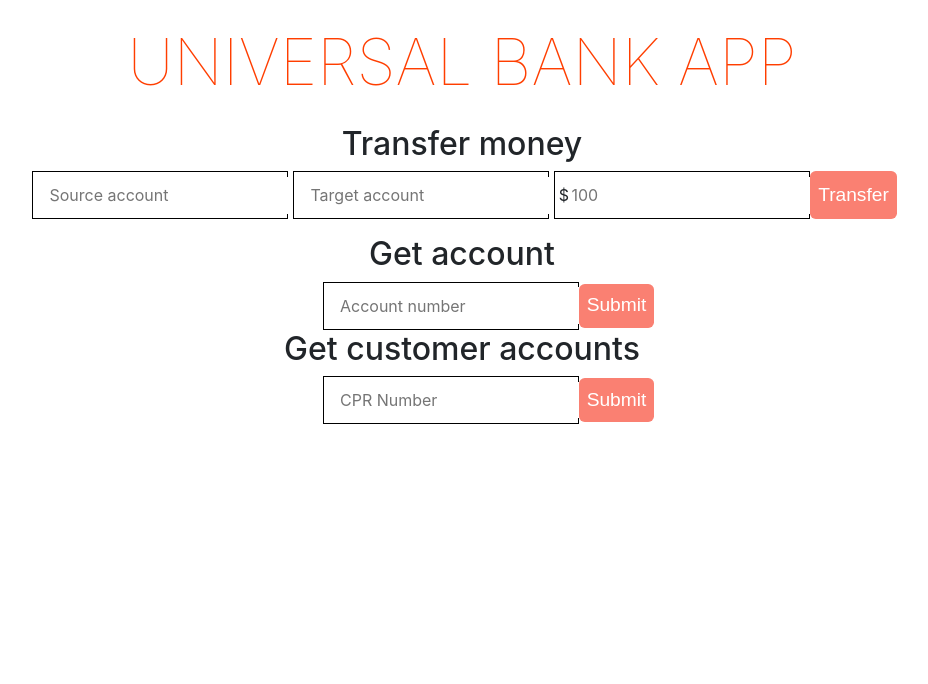
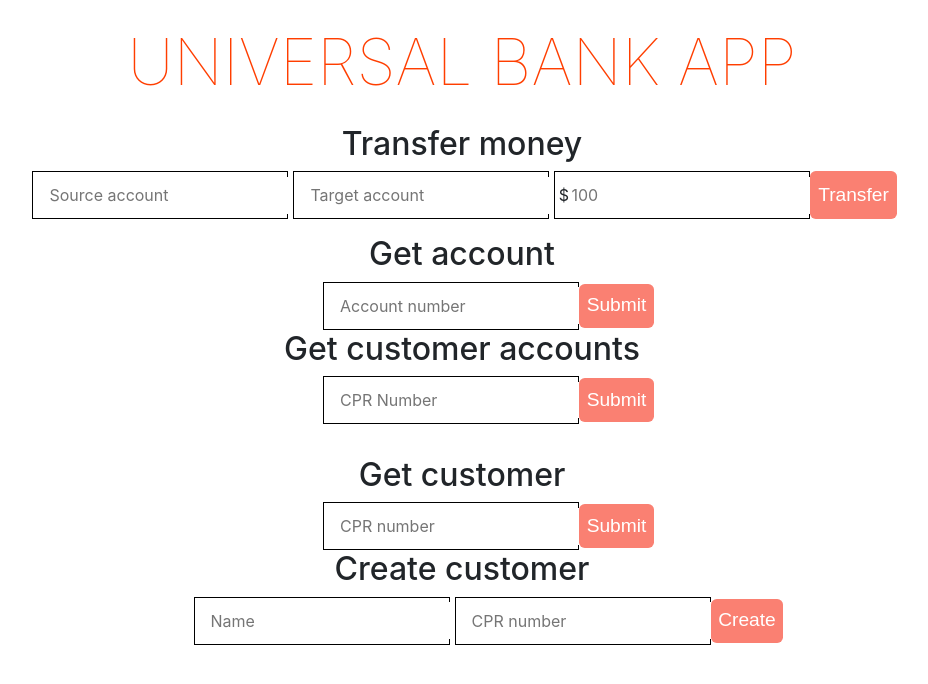
Before and after one commit to DBois/BankFrontend, a Svelte app: page / in a window 1280 px wide. Shown: the top 684 px of the page, without its empty margins (178-1106 px from the left). Built offline with nearby package versions, Linux system fonts and the light colour scheme.

Commit message:
Create customer

```diff
--- a/src/App.svelte
+++ b/src/App.svelte
@@ -2,6 +2,8 @@
   import Transfer from "./components/Transfer.svelte";
   import GetAccount from "./components/GetAccount.svelte";
   import GetAccounts from "./components/GetAccounts.svelte";
+  import GetCustomer from "./components/GetCustomer.svelte";
+  import CreateCustomer from "./components/CreateCustomer.svelte";
 </script>
 
 <style type="text/scss">
@@ -36,4 +38,6 @@
   <Transfer />
   <GetAccount />
   <GetAccounts />
+  <GetCustomer />
+  <CreateCustomer />
 </main>
--- /dev/null
+++ b/src/components/CreateCustomer.svelte
@@ -0,0 +1,51 @@
+<script>
+  import TextInput from "./modules/TextInput.svelte";
+  import Button from "./modules/Button.svelte";
+  import Spinner from "./modules/Spinner.svelte";
+  import { postCustomer } from "./DataAccess/DataAccess";
+  let data = { name: "", cpr: "" },
+    loading,
+    response;
+
+  const onSubmit = async e => {
+    loading = true;
+    response = undefined;
+    response = await postCustomer(data);
+    console.log(response);
+    loading = false;
+  };
+</script>
+
+<style>
+  .input-container {
+    display: flex;
+    align-items: center;
+    justify-content: center;
+    width: 100vw;
+  }
+  p {
+    color: green;
+  }
+</style>
+
+<div class="get-account-container">
+  <h2>Create customer</h2>
+  <form>
+    <div class="input-container">
+      <TextInput bind:value={data.name} placeholder="Name" />
+      <TextInput bind:value={data.cpr} placeholder="CPR number" />
+      {#if loading === true}
+        <Spinner />
+      {:else}
+        <Button text="Create" onclick={onSubmit} />
+      {/if}
+    </div>
+    {#if response}
+      <p>Customer created!</p>
+    {:else}
+      <!-- else content here -->
+    {/if}
+  </form>
+
+  <div class="response" />
+</div>
--- a/src/components/DataAccess/DataAccess.js
+++ b/src/components/DataAccess/DataAccess.js
@@ -17,3 +17,19 @@ export const getAccount = async (number) => {
 export const getAccounts = async (cpr) => {
 	return await fetch(`${URL}accounts/customer=${cpr}/`).then((data) => data.json());
 };
+
+export const getCustomer = async (cpr) => {
+	return await fetch(`${URL}customers/${cpr}/`).then((data) => data.json());
+};
+
+export const postCustomer = async (data) => {
+	return await fetch(`${URL}customers/`, {
+		method: 'POST',
+		headers: {
+			'Content-Type': 'application/json',
+		},
+		body: JSON.stringify(data),
+	})
+		.then((data) => data.json())
+		.catch((err) => console.log('ERR: ' + JSON.stringify(err)));
+};
--- /dev/null
+++ b/src/components/GetCustomer.svelte
@@ -0,0 +1,57 @@
+<script>
+  import TextInput from "./modules/TextInput.svelte";
+  import Button from "./modules/Button.svelte";
+  import Spinner from "./modules/Spinner.svelte";
+  import { getCustomer } from "./DataAccess/DataAccess";
+  let cpr, loading, response;
+
+  const onSubmit = async e => {
+    loading = true;
+    response = undefined;
+    response = await getCustomer(cpr);
+    console.log(response);
+    loading = false;
+  };
+</script>
+
+<style>
+  .input-container {
+    display: flex;
+    align-items: center;
+    justify-content: center;
+    width: 100vw;
+  }
+</style>
+
+<div class="get-account-container">
+  <h2>Get customer</h2>
+  <div class="input-container">
+    <TextInput bind:value={cpr} placeholder="CPR number" />
+    {#if loading === true}
+      <Spinner />
+    {:else}
+      <Button text="Submit" onclick={onSubmit} />
+    {/if}
+  </div>
+  <div class="response">
+    {#if response !== undefined}
+      <table class="table">
+        <thead>
+          <tr>
+            <th scope="col">Name</th>
+            <th scope="col">CPR</th>
+            <th scope="col">Account Numbers</th>
+          </tr>
+        </thead>
+        <tbody>
+          <tr>
+            <th>{response.name}</th>
+            <th>{response.cpr}</th>
+            <th>{response.accountNumbers.join(', ')}</th>
+          </tr>
+        </tbody>
+      </table>
+    {/if}
+
+  </div>
+</div>
```
Also changed, not shown: 1 other file (tests, documents, lock files or other folders).
